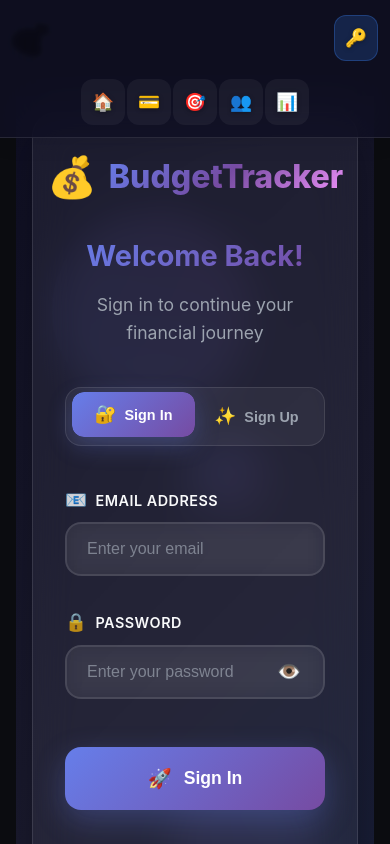
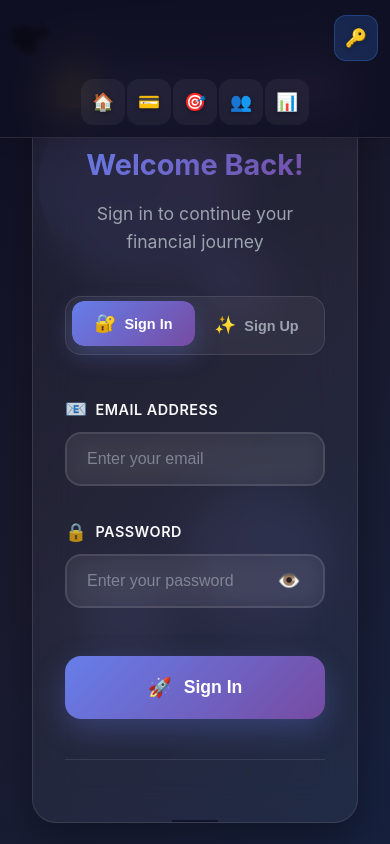
Before and after one commit to Likash28/Budget-Tracker, a React (Vite) app in the folder frontend/: page /login in a window 390 px wide. Shown: the top 844 px of the page. Built offline with nearby package versions, Linux system fonts and the light colour scheme; the HTML template or start-up script is replaced by a standard one.

Commit message:
Fix login page to spread across full screen viewport

```diff
--- a/frontend/src/pages/Login.jsx
+++ b/frontend/src/pages/Login.jsx
@@ -1,4 +1,4 @@
-import React, { useState } from 'react'
+import React, { useState, useEffect } from 'react'
 import api, { setToken } from '../services/api.js'
 
 export default function Login({ onLogin }){
@@ -14,6 +14,14 @@ export default function Login({ onLogin }){
   const [error, setError] = useState('')
   const [success, setSuccess] = useState('')
   const [loading, setLoading] = useState(false)
+
+  // Add auth-page class to body when component mounts
+  useEffect(() => {
+    document.body.classList.add('auth-page')
+    return () => {
+      document.body.classList.remove('auth-page')
+    }
+  }, [])
 
   const handleInputChange = (e) => {
     setFormData({
--- a/frontend/src/styles.css
+++ b/frontend/src/styles.css
@@ -28,6 +28,13 @@ body {
   color: var(--text-primary);
   line-height: 1.6;
   padding-top: 80px; /* Account for fixed navbar */
+  overflow-x: hidden;
+}
+
+/* Override body padding when on auth page */
+body.auth-page {
+  padding-top: 0;
+  overflow: hidden;
 }
 a { color: #61dafb; text-decoration: none; }
 .container { max-width: 1100px; margin: 0 auto; padding: 1rem; }
@@ -620,13 +627,21 @@ th,td { padding:.5rem; border-bottom:1px solid var(--border-color); }
 /* Authentication Styles - Ultra Modern Design */
 .auth-container {
   min-height: 100vh;
+  height: 100vh;
+  width: 100vw;
   display: flex;
   align-items: center;
   justify-content: center;
   background: linear-gradient(135deg, #0f0f23 0%, #1a1a2e 50%, #16213e 100%);
-  padding: 2rem;
-  position: relative;
+  padding: 0;
+  position: fixed;
+  top: 0;
+  left: 0;
+  right: 0;
+  bottom: 0;
   overflow: hidden;
+  margin: 0;
+  box-sizing: border-box;
 }
 
 .auth-background {
@@ -697,10 +712,13 @@ th,td { padding:.5rem; border-bottom:1px solid var(--border-color); }
   padding: 3rem;
   width: 100%;
   max-width: 480px;
+  max-height: 90vh;
   box-shadow: 0 20px 40px rgba(0, 0, 0, 0.3);
   position: relative;
   z-index: 2;
   animation: slideUp 0.8s ease-out;
+  overflow-y: auto;
+  margin: 2rem;
 }
 
 @keyframes slideUp {
@@ -1144,12 +1162,16 @@ th,td { padding:.5rem; border-bottom:1px solid var(--border-color); }
 /* Responsive Design */
 @media (max-width: 768px) {
   .auth-container {
-    padding: 1rem;
+    padding: 0;
+    height: 100vh;
+    width: 100vw;
   }
 
   .auth-card {
     padding: 2rem;
     max-width: 100%;
+    margin: 1rem;
+    max-height: 95vh;
   }
 
   .auth-header h2 {
```
Also changed, not shown: 1 other file (tests, documents, lock files or other folders).
